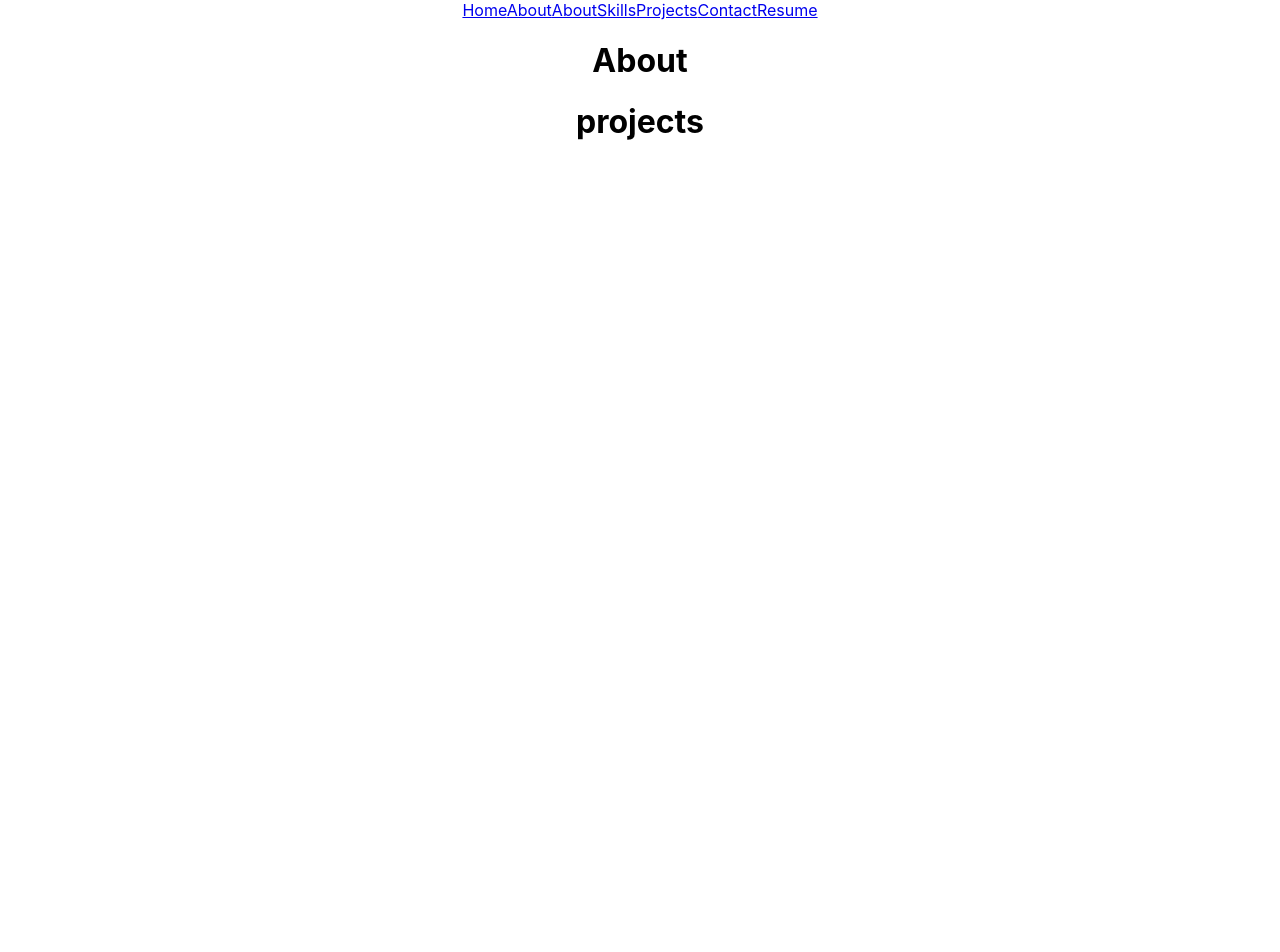
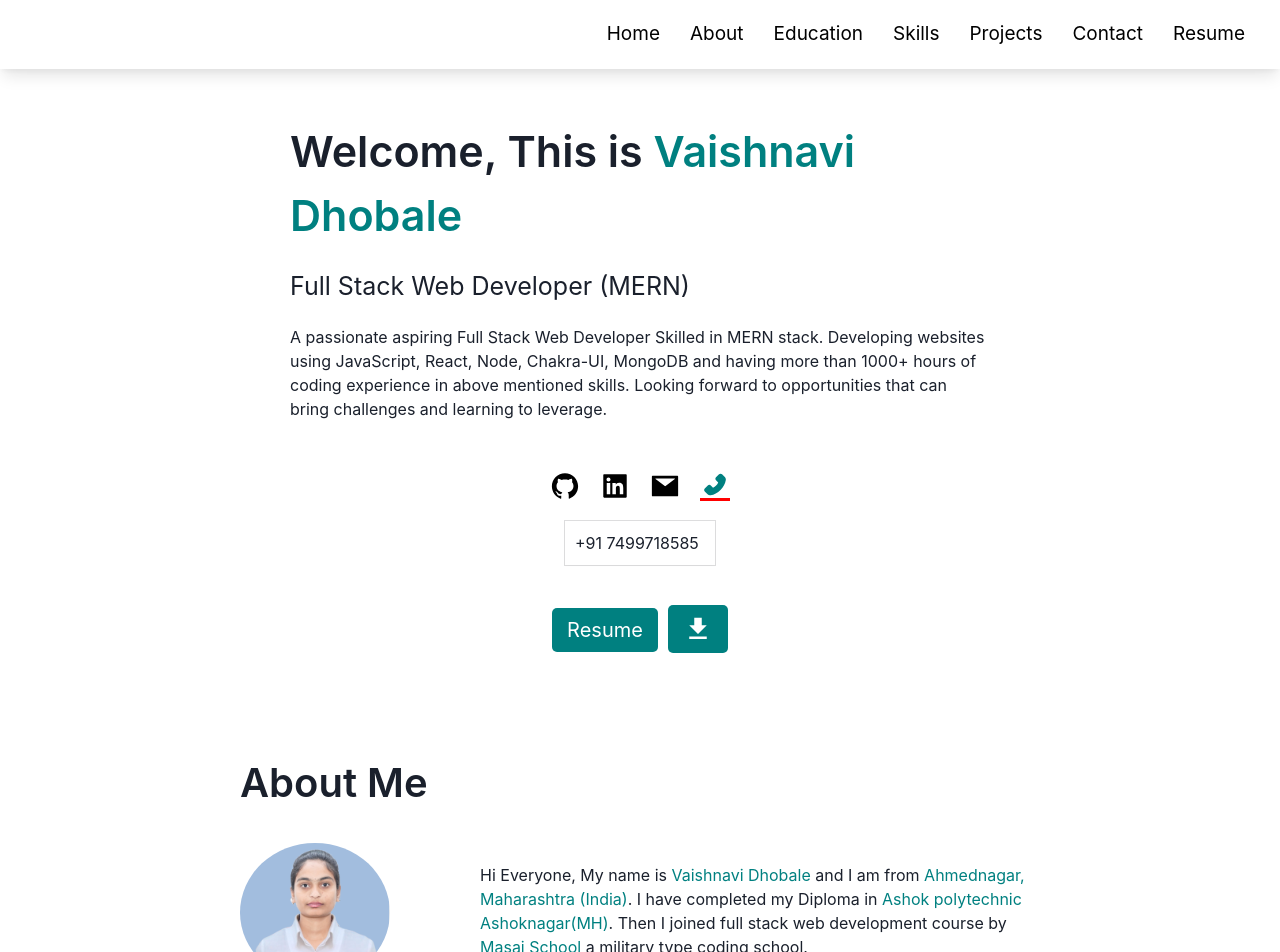
Before and after one commit to VaishnaviDhobale/VaishnaviDhobale.github.io, a React (Create React App) app: page / in a window 1280 px wide. Shown: the top 952 px of the page. Before the commit the page ends 800 px from the top, so only its background shows below. Built offline with nearby package versions, Linux system fonts and the light colour scheme.

Commit message:
2 update

```diff
--- a/src/App.css
+++ b/src/App.css
@@ -1,38 +1,5 @@
-.App {
-  text-align: center;
+*{
+  padding: 0;
+  margin: 0;
+  box-sizing: border-box;
 }
-
-.App-logo {
-  height: 40vmin;
-  pointer-events: none;
-}
-
-@media (prefers-reduced-motion: no-preference) {
-  .App-logo {
-    animation: App-logo-spin infinite 20s linear;
-  }
-}
-
-.App-header {
-  background-color: #282c34;
-  min-height: 100vh;
-  display: flex;
-  flex-direction: column;
-  align-items: center;
-  justify-content: center;
-  font-size: calc(10px + 2vmin);
-  color: white;
-}
-
-.App-link {
-  color: #61dafb;
-}
-
-@keyframes App-logo-spin {
-  from {
-    transform: rotate(0deg);
-  }
-  to {
-    transform: rotate(360deg);
-  }
-}
--- a/src/index.js
+++ b/src/index.js
@@ -4,12 +4,16 @@ import './index.css';
 import App from './App';
 import reportWebVitals from './reportWebVitals';
 import { BrowserRouter } from 'react-router-dom';
+import { ChakraProvider } from '@chakra-ui/react';
 
 const root = ReactDOM.createRoot(document.getElementById('root'));
 root.render(
-  <BrowserRouter>
+  <ChakraProvider>
+     <BrowserRouter>
     <App />
   </BrowserRouter>
+  </ChakraProvider>
+
 );
 
 // If you want to start measuring performance in your app, pass a function
--- a/src/pages/About.jsx
+++ b/src/pages/About.jsx
@@ -1,6 +1,52 @@
+import { Box, Img, Text } from "@chakra-ui/react";
+import Pic from "../images/fully final.png";
 
-export default function About(){
-    return <div id="">
-        <h1>About</h1>
-    </div>
+export default function About() {
+  return (
+    <Box
+      w={{
+        base: "100%",
+        sm: "100%",
+        md: "80%",
+        lg: "800px",
+      }}
+      m={{
+        base: "20px",
+        sm: "20px",
+        md: "auto",
+        lg: "auto",
+      }}
+      id="about"
+      zIndex={-1}
+    >
+      <Text fontWeight={"600"} fontSize="40px" pt="100px" pb={"30px"}>
+        About Me
+      </Text>
+
+
+      <Box display={"grid"} gridTemplateColumns="30% 1fr">
+        <Box>
+          <Img src={Pic} borderRadius="50%" width={"150px"}></Img>
+        </Box>
+        <Box position={"relative"} top = "20px">
+          <Text>
+            Hi Everyone, My name is{" "}
+            <span style={{ color: "teal" }}>Vaishnavi Dhobale</span> and I am
+            from
+            <span style={{ color: "teal" }}>
+              {" "}
+              Ahmednagar, Maharashtra (India)
+            </span>
+            . I have completed my Diploma in{" "}
+            <span style={{ color: "teal" }}>
+              Ashok polytechnic Ashoknagar(MH)
+            </span>
+            . Then I joined full stack web development course by{" "}
+            <span style={{ color: "teal" }}>Masai School</span> a military type
+            coding school.
+          </Text>
+        </Box>
+      </Box>
+    </Box>
+  );
 }
--- a/src/pages/Home.jsx
+++ b/src/pages/Home.jsx
@@ -1,12 +1,164 @@
+import { Box, Text } from "@chakra-ui/react";
+import Navbar from "./Navbar";
+import { AiFillGithub } from "react-icons/ai";
+import { AiFillLinkedin } from "react-icons/ai";
+import { AiFillMail } from "react-icons/ai";
+import { AiFillPhone } from "react-icons/ai";
+import { MdDownload } from "react-icons/md";
+import { useState } from "react";
 import About from "./About";
-import Navbar from "./Navbar";
-import Projects from "./Projects";
+
+export default function Home() {
+  let [phone] = useState(true);
+  let [github, setGithub] = useState(false);
+  let [linkedin, setLinkedin] = useState(false);
+  let [email, setEmail] = useState(false);
+
+  let iconStyle = {
+    borderBottom: "3px solid red",
+    color: "teal",
+  };
+
+  let phoneStyle = {
+    boxShadow:
+      "rgba(0, 0, 0, 0.02) 0px 1px 3px 0px, rgba(27, 31, 35, 0.15) 0px 0px 0px 1px",
+    width: "150px",
+    margin: "auto",
+    padding: "10px",
+  };
+  return (
+    <>
+    <Box  position="sticky" top = "0px" right="0px" zIndex={1}>
+      <Navbar />
+    </Box>
+
+      <Box
+        id="home"
+        w={{
+          base : "100vh",
+          sm : "100%",
+          md : "80%",
+          lg : "700px"
+        }}
+        m={{
+          base : "20px",
+          sm : "20px",
+          md :"auto",
+          lg :"auto"
+        }}
+        display={"flex"}
+        flexDirection="column"
+        alignItems="center"
+      >
+        <Box>
+          <Text fontWeight={"600"} fontSize="43px" m={0}>
+            Welcome, This is{" "}
+            <span style={{ color: "teal" }}>Vaishnavi Dhobale</span> <br />
+          </Text>
+          <Text style={{ fontSize: "25px" }} m="20px 0">
+            Full Stack Web Developer (MERN)
+          </Text>
+          <Text fontWeight={"400"}>
+            A passionate aspiring Full Stack Web Developer Skilled in MERN
+            stack. Developing websites using JavaScript, React, Node, Chakra-UI,
+            MongoDB and having more than 1000+ hours of coding experience in
+            above mentioned skills. Looking forward to opportunities that can
+            bring challenges and learning to leverage.
+          </Text>
+        </Box>
+
+        <Box
+          display={"flex"}
+          w="200px"
+          m={"auto"}
+          justifyContent={"space-around"}
+          mt={"50px"}
+        >
+          {" "}
+          <a
+            style={{ color: "black" }}
+            href={"https://github.com/VaishnaviDhobale"}
+            target="_blank"
+          >
+            <AiFillGithub
+              size={"30"}
+              style={github ? iconStyle : null}
+              onMouseEnter={() => setGithub(true)}
+              onMouseLeave={() => setGithub(false)}
+            />
+          </a>
+          <a
+            style={{ color: "black" }}
+            href={"https://www.linkedin.com/in/vaishnavi-dhobale-89243022b/"}
+            target="_blank"
+          >
+            <AiFillLinkedin
+              style={linkedin ? iconStyle : null}
+              size={"30"}
+              onMouseEnter={() => setLinkedin(true)}
+              onMouseLeave={() => setLinkedin(false)}
+            />
+          </a>
+          <a
+            style={{ color: "black" }}
+            href={"https://mail.google.com/mail/u/0/#inbox"}
+            target="_blank"
+          >
+            <AiFillMail
+              style={email ? iconStyle : null}
+              size={"30"}
+              onMouseEnter={() => setEmail(true)}
+              onMouseLeave={() => setEmail(false)}
+            />
+          </a>
+          <AiFillPhone style={phone ? iconStyle : null} size={"30"} />
+        </Box>
+
+        {/* phone  */}
+        <Box
+          p={"20px"}
+          // border="2px solid red"
+          width="300px"
+          m="auto"
+        >
+          <Text style={phone ? phoneStyle : null}>
+            {phone ? "+91 7499718585" : null}
+          </Text>
+        </Box>
+
+        {/* Resume  */}
+        <Box display={"flex"}>
+          <Box mt="30px" mr={"10px"}>
+            <a
+              href="https://drive.google.com/file/d/1ODRfASGOU321jxkN2hiH4Bd3Y963mu18/view?usp=sharing"
+              target="blank"
+              style={{
+                textDecoration: "none",
+                color: "white",
+                padding: "10px 15px",
+                fontSize: "20px",
+                backgroundColor: "teal",
+                borderRadius: "5px",
+              }}
+            >
+              Resume
+            </a>
+          </Box>
+          <Box
+            backgroundColor="teal"
+            mt="20px"
+            p={"9px 15px"}
+            borderRadius="5px"
+            cursor={"pointer"}
+          >
+            <MdDownload color="white" size={"30px"} />
+          </Box>
+        </Box>
+      </Box>
 
 
-export default function Home(){
-    return <>
-        <Navbar />
-        <About />
-        <Projects />
+
+      <About />
     </>
+  );
 }
--- a/src/pages/Navbar.jsx
+++ b/src/pages/Navbar.jsx
@@ -1,27 +1,41 @@
+import { Box } from "@chakra-ui/react";
 import { HashLink as Link } from "react-router-hash-link";
 
-export default function Navbar(){
-    return <>
-        <Link to= "#about" smooth>
-            Home
-        </Link>
-        <Link to= "#about" smooth>
-            About
-        </Link>
-        <Link to= "#about" smooth>
-            About
-        </Link>
-        <Link to= "#about" smooth>
-            Skills
-        </Link>
-        <Link to= "#about" smooth>
-            Projects
-        </Link>
-        <Link to= "#about" smooth>
-            Contact
-        </Link>
-        <Link to= "#about" smooth>
-           Resume
-        </Link>
-    </>
+export default function Navbar() {
+  let navArr = [
+    { to: "#home", text: "Home" },
+    { to: "#about", text: "About" },
+    { to: "#education", text: "Education" },
+    { to: "#skills", text: "Skills" },
+    { to: "#projects", text: "Projects" },
+    { to: "#contact", text: "Contact" },
+    { to: "#resume", text: "Resume" },
+  ];
+
+  const navStyle = {
+    marginRight: "30px",
+    textDecoration: "none",
+    color: "black",
+    fontSize: "19px",
+  };
+
+  return (
+    <Box
+      display={"flex"}
+      justifyContent="flex-end"
+      p="20px 5px"
+      mb={"50px"}
+      boxShadow =" rgba(0, 0, 0, 0.1) 0px 10px 15px -3px, rgba(0, 0, 0, 0.05) 0px 4px 6px -2px"
+      backgroundColor={"white"}
+      id = "nav-menu"
+    >
+      {navArr.map((el) => {
+        return (
+          <Link to={el.to} style={navStyle}>
+            {el.text}
+          </Link>
+        );
+      })}
+    </Box>
+  );
 }
```
Also changed, not shown: package.json (+5 -2 lines), src/images/fully final.png (added), 1 other file (tests, documents, lock files or other folders).
